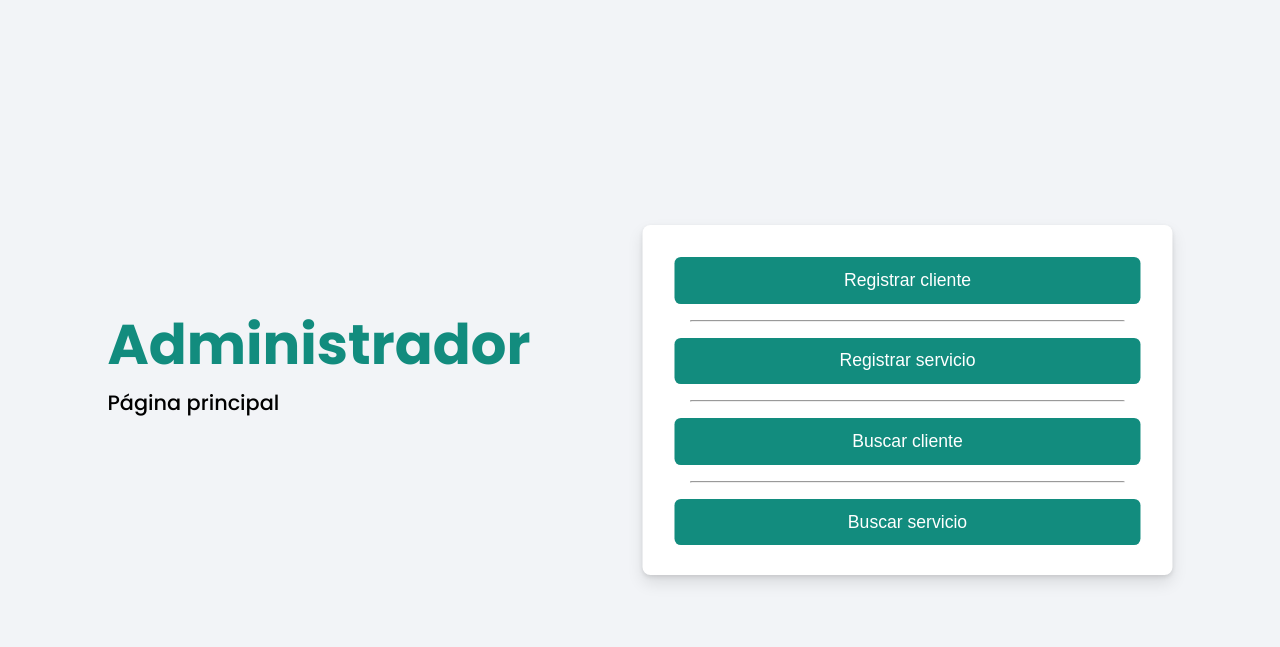
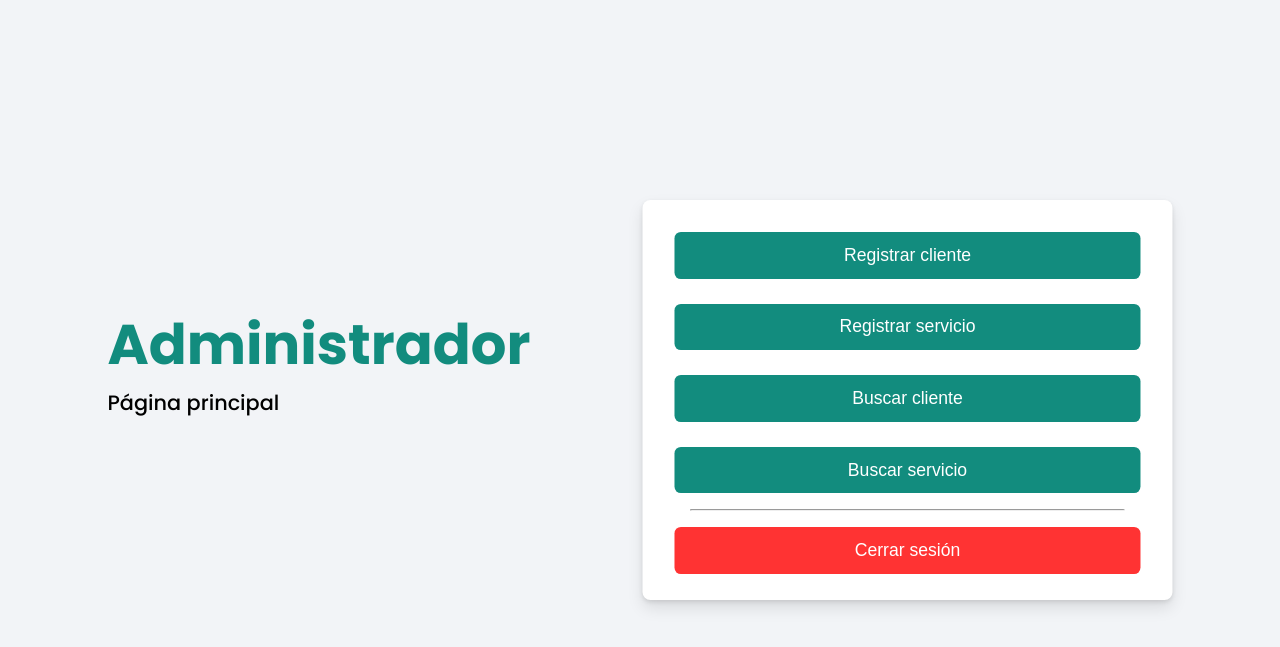
Before and after one commit to josejulian1604/DronesReque, a Flask app: page /administrador in a window 1280 px wide. Shown: the top 647 px of the page. Run offline with Flask 3, Linux system fonts and the light colour scheme.

Commit message:
juli feo

```diff
--- a/Prototipo/static/style.css
+++ b/Prototipo/static/style.css
@@ -221,7 +221,7 @@ form.administrador {
   background: #fff;
   padding: 2rem;
   width: 530px;
-  height: 350px;
+  height: 400px;
   border-radius: 0.5rem;
   box-shadow: 0 2px 4px rgb(0 0 0 / 10%), 0 8px 16px rgb(0 0 0 / 10%);
 }
@@ -244,7 +244,7 @@ form.defi {
   background: #fff;
   padding: 2rem;
   width: 530px;
-  height: 200px;
+  height: 270px;
   border-radius: 0.5rem;
   box-shadow: 0 2px 4px rgb(0 0 0 / 10%), 0 8px 16px rgb(0 0 0 / 10%);
 }
@@ -259,6 +259,7 @@ form.defi input {
 form.defi input:focus {
   border: 1.8px solid #128C7E;
 }
+
 
 /* Default2 */
 form.defi2 {
@@ -327,6 +328,23 @@ form.crear input {
 
 form.crear input:focus {
   border: 1.8px solid #128C7E;
+}
+
+form .cerrar {
+  outline: none;
+  border: none;
+  background: #FF3333;
+  padding: 0.8rem 1rem;
+  border-radius: 0.4rem;
+  font-size: 1.1rem;
+  color: #fff;
+}
+
+form .cerrar:hover,
+form .cerrar:focus {
+  background: #b90609;
+  cursor: pointer;
+  outline: none;
 }
 
 @media (max-width: 500px) {
--- a/Prototipo/templates/administrador.html
+++ b/Prototipo/templates/administrador.html
@@ -14,14 +14,16 @@
           <p>Página principal</p>
         </div>
         <form class="administrador" method="post" action="/administrador">
-            <button class="default" type="submit" name="opcion" value="registrar_cliente" tabindex="1" >Registrar cliente</button>
-            <hr>
-            <button class="default" type="submit" name="opcion" value="crear_servicio" tabindex="2" >Registrar servicio</button>
-            <hr>
-            <button class="default" type="submit" name="opcion" value="buscar_cliente" tabindex="3" >Buscar cliente</button>
-            <hr>
-            <button class="default" type="submit" name="opcion" value="buscar_servicio" tabindex="4" >Buscar servicio</button>
-          </form>
+          <button class="default" type="submit" name="opcion" value="registrar_cliente" tabindex="1" >Registrar cliente</button>
+          <br>
+          <button class="default" type="submit" name="opcion" value="crear_servicio" tabindex="2" >Registrar servicio</button>
+          <br>
+          <button class="default" type="submit" name="opcion" value="buscar_cliente" tabindex="3" >Buscar cliente</button>
+          <br>
+          <button class="default" type="submit" name="opcion" value="buscar_servicio" tabindex="4" >Buscar servicio</button>
+          <hr>
+          <button class="cerrar" onclick="window.location.href='/'" tabindex="5" >Cerrar sesión</button>
+        </form>
       </div>
     </div>
   </body>
--- a/Prototipo/templates/analista.html
+++ b/Prototipo/templates/analista.html
@@ -15,8 +15,10 @@
         </div>
           <form class="defi" method="post" action="/analista/actualizar_servicio">
             <label for="text">Número de cédula del cliente:</label>
-            <input type="text" placeholder="Debe utilizar el siguiente formato: 101110111" required tabindex="1" />
+            <input type="text" placeholder="Debe utilizar el siguiente formato: 101110111" required tabindex="1" oninvalid="this.setCustomValidity('Por favor ingrese la cédula del cliente.')" oninput="this.setCustomValidity('')"/>
             <button class="default" onclick="window.location.href='/analista/actualizar_servicio'" tabindex="2" >Consultar servicio</button>
+            <hr>
+            <button class="cerrar" onclick="window.location.href='/'" tabindex="3" >Cerrar sesión</button>
           </form>
       </div>
     </div>
--- a/Prototipo/templates/buscar_cliente.html
+++ b/Prototipo/templates/buscar_cliente.html
@@ -15,7 +15,7 @@
         </div>
             <form class="defi2" method="post" action="/administrador/buscar_cliente">
               <label for="text">Número de cédula del cliente:</label>
-              <input type="text" placeholder="Debe utilizar el siguiente formato: 101110111" required tabindex="1" />
+              <input type="text" placeholder="Debe utilizar el siguiente formato: 101110111" required tabindex="1" oninvalid="this.setCustomValidity('Por favor ingrese la cédula del cliente.')" oninput="this.setCustomValidity('')"/>
             <button class="default" onclick="window.location.href='/administrador/buscar_cliente'" tabindex="2" >Consultar cliente</button>
             <hr>
             <button class="regresar" onclick="window.location.href='/administrador'" tabindex="3" >Volver a la página principal</button>
--- a/Prototipo/templates/buscar_servicio.html
+++ b/Prototipo/templates/buscar_servicio.html
@@ -15,7 +15,7 @@
         </div>
             <form class="defi2" method="post" action="/administrador/buscar_servicio">
             <label for="text">Número de cédula del cliente:</label>
-            <input type="text" placeholder="Debe utilizar el siguiente formato: 101110111" required tabindex="1" />
+            <input type="text" placeholder="Debe utilizar el siguiente formato: 101110111" required tabindex="1" oninvalid="this.setCustomValidity('Por favor ingrese la cédula del cliente.')" oninput="this.setCustomValidity('')"/>
             <button class="default" onclick="window.location.href='/administrador/buscar_servicio'" tabindex="2" >Consultar servicio</button>
             <hr>
             <button class="regresar" onclick="window.location.href='/administrador'" tabindex="3" >Volver a la página principal</button>
--- a/Prototipo/templates/login.html
+++ b/Prototipo/templates/login.html
@@ -15,9 +15,9 @@
         </div>
           <form method="POST" action="/login">
             <label for="correo">Correo electrónico:</label>
-            <input type="email" name="correo" placeholder="nombre@agrohawk.com" required tabindex="1" />
+            <input type="email" name="correo" placeholder="nombre@agrohawk.com" tabindex="1" required oninvalid="this.setCustomValidity('Por favor ingrese su correo electrónico.')" oninput="this.setCustomValidity('')" />
             <label for="password">Contraseña:</label>
-            <input type="password" name="password" placeholder="********" required tabindex="2" >
+            <input type="password" name="password" placeholder="********" required tabindex="2" oninvalid="this.setCustomValidity('Por favor ingrese su contraseña.')" oninput="this.setCustomValidity('')">
             <button type="submit" class="login" tabindex="3" >Iniciar sesión</button>
             <hr>
             <button class="create-account" onclick="window.location.href='/registro'" tabindex="4" >Crear cuenta nueva</button>
--- a/Prototipo/templates/tecnico.html
+++ b/Prototipo/templates/tecnico.html
@@ -15,8 +15,10 @@
         </div>
           <form class="defi" method="post" action="/tecnico/consultar_servicio">
             <label for="text">Número de cédula del cliente:</label>
-            <input type="text" placeholder="Debe utilizar el siguiente formato: 101110111" required tabindex="1" />
+            <input type="text" placeholder="Debe utilizar el siguiente formato: 101110111" required tabindex="1" oninvalid="this.setCustomValidity('Por favor ingrese la cédula del cliente.')" oninput="this.setCustomValidity('')"/>
             <button class="default" onclick="window.location.href='/tecnico/consultar_servicio'" tabindex="2" >Actualizar servicio</button>
+            <hr>
+            <button class="cerrar" onclick="window.location.href='/'" tabindex="3" >Cerrar sesión</button>
           </form>
       </div>
     </div>
```
Also changed, not shown: Prototipo/templates/registrar_cliente.html (+7 -7 lines), Prototipo/templates/registro.html (+5 -5 lines).
